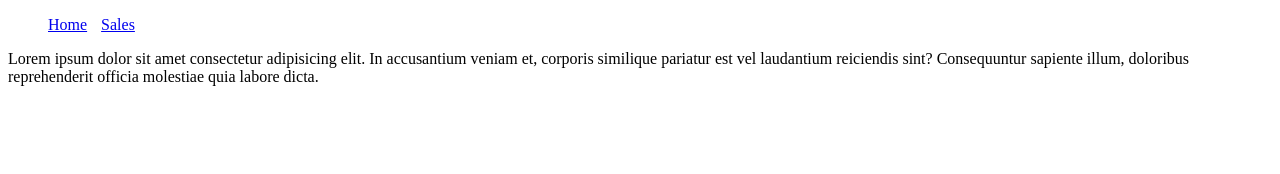
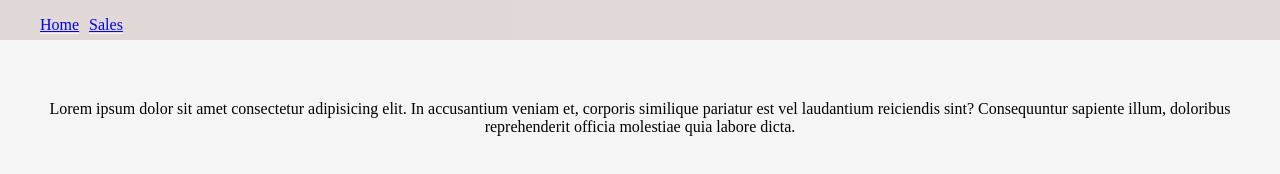
Before and after one commit to Nhuuu/cookie-stand, a plain HTML site: page index.html in a window 1280 px wide. Drawn offline with Linux system fonts and the light colour scheme.

Commit message:
added css to navbar

```diff
--- a/style.css
+++ b/style.css
@@ -1,10 +1,33 @@
+* {
+  background-color: whitesmoke;
+}
+
+nav {
+  position: fixed;
+  background-color: rgba(165, 131, 131, 0.26);
+  top: 0;
+  left: 0;
+  width: 100%;
+  height: 40px;
+}
 
 nav li {
-  display: inline;
+  float: left;
   margin-right: 10px;
+  list-style-type: none;
+}
+
+nav a {
+  background-color: rgba(165, 131, 131, 0.26);
+
 }
 
 table, td {
   border: solid black 1px;
 
 }
+
+main {
+  margin-top: 100px;
+  text-align: center;
+}
```
